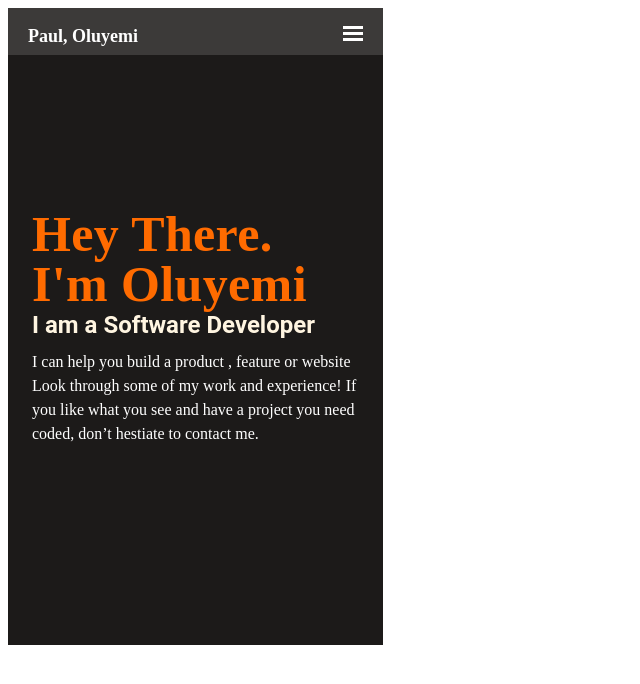
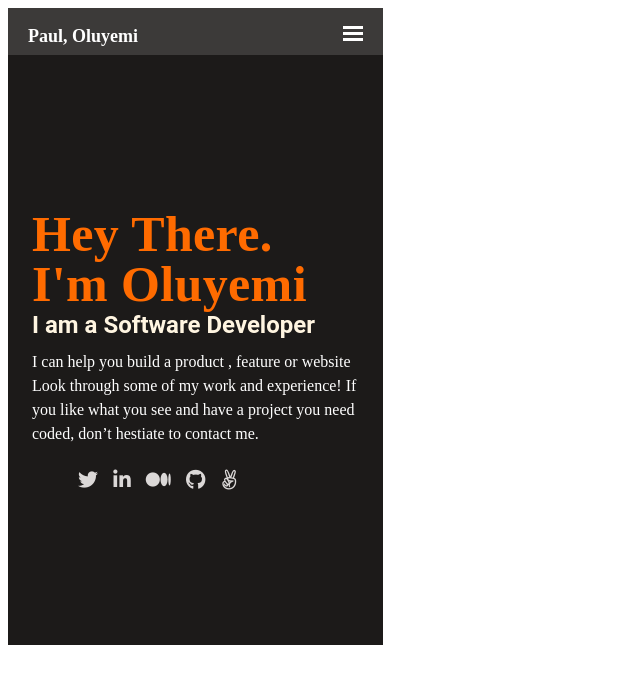
Before and after one commit to Ol-create/MyPortfolio-Project, a website: page index.html in a window 1280 px wide. Shown: the whole page, without its empty margins (0-640 px from the left). Drawn offline with Linux system fonts and the light colour scheme.

Commit message:
add social media icons

```diff
--- a/index.html
+++ b/index.html
@@ -6,7 +6,8 @@
     <meta http-equiv="X-UA-Compatible" content="IE=edge">
     <meta name="viewport" content="width=device-width, initial-scale=1.0">
     <title>Oluyemi Portfolio</title>
-
+<!-- CSS only -->
+<script src="https://kit.fontawesome.com/746ba03926.js" crossorigin="anonymous"></script>
     <link rel="stylesheet" href="styles.css">
 </head>
 
@@ -35,6 +36,13 @@
                 have a project you need coded,
                 don’t hestiate to contact me.</p>
         </section>
+        <ul class="icon">
+            <li><a href="https://twitter.com/OluyemiPaul99" ><i class="fa fa-twitter fa-lg"></i> </a></li>
+            <li><a href="https://www.linkedin.com/in/paul-oluyemi-193966ab"><i class="fa fa-linkedin fa-lg"></i> </a></li>
+            <li><a href="#"><i class="fa fa-medium fa-lg"></i> </a></li>
+            <li><a href="https://github.com/Ol-create"><i class="fa fa-github fa-lg"></i> </a></li>
+            <li><a href="#"><i class="fa fa-angellist fa-lg"></i> </a></li>
+        </ul>
     </main>
 
 
--- a/styles.css
+++ b/styles.css
@@ -108,3 +108,23 @@ order: 2;
 flex-grow: 0;
 margin: 12px 0px;
 }
+
+.icon{
+    position: absolute;
+    width: 200px;
+    height: 27px;
+    left: 30px;
+    top: 400px;
+    display: flex;
+    justify-content: space-between;
+
+}
+ul{
+    list-style: none;
+}
+
+.fa{
+
+ color: #DBD8D7;
+
+}
```
